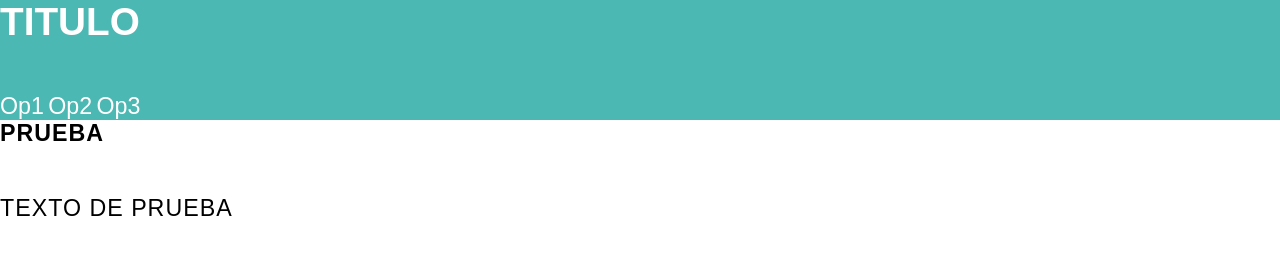
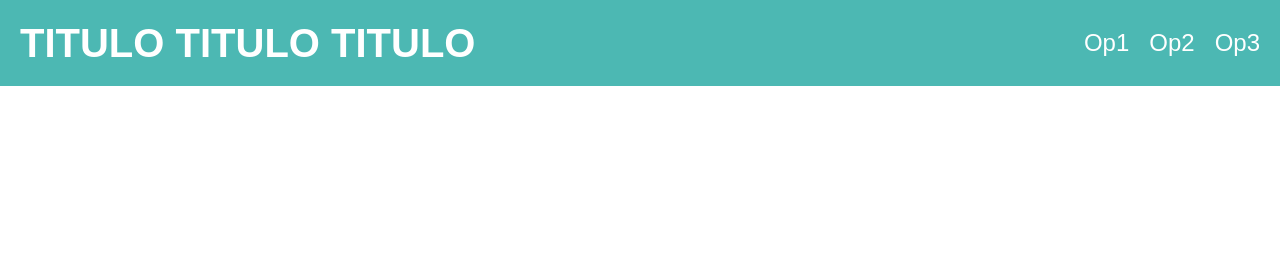
Before and after one commit to Xoxemy/evento-web, a website: page index.html in a window 1280 px wide. Drawn offline with Linux system fonts and the light colour scheme.

Commit message:
+ UPDATE | Header base finalizado (responsive incluido) + UPDATE | Actualización Readme.md (añadido snippets utilizados)

```diff
--- a/index.html
+++ b/index.html
@@ -5,7 +5,7 @@
     <meta charset="UTF-8">
     <meta http-equiv="X-UA-Compatible" content="IE=edge">
     <meta name="viewport" content="width=device-width, initial-scale=1.0">
-    <title>Rock & EDM Festival</title>
+    <title>Festival</title>
     <link rel="preconnect" href="https://fonts.googleapis.com">
     <link rel="preconnect" href="https://fonts.gstatic.com" crossorigin>
     <link href="https://fonts.googleapis.com/css2?family=Montserrat:wght@300;400;700;900&display=swap" rel="stylesheet">
@@ -15,7 +15,7 @@
 <body>
     <header class="header">
         <div class="container contenido-header">
-            <h1>TITULO</h1>
+            <h1>TITULO TITULO TITULO</h1>
 
             <nav class="navegacion-principal">
                 <a href="#">Op1</a>
@@ -26,8 +26,6 @@
         </div>
     </header>
 
-    <h1 class="prueba">Prueba</h1>
-    <p class="texto">Texto de Prueba</p>
 </body>
 
 </html>
--- a/src/scss/base/_globales.scss
+++ b/src/scss/base/_globales.scss
@@ -1,13 +1,13 @@
 @use 'variables' as v; //El as v sirve que para que no tengas que poner variable.$fuente_principal, para que solo pongas v.$fuente_principal
 
 html {
-  font-size: 60.5%;
+  font-size: 62.5%;
   box-sizing: border-box;
 }
 
 *,
-*::before,
-*::after {
+*:before,
+*:after {
   box-sizing: inherit;
 }
 
--- a/src/scss/base/_mixins.scss
+++ b/src/scss/base/_mixins.scss
@@ -1,6 +1,33 @@
-@mixin heading {
+@use "variables" as v;
+
+/*
+CODIGO DE EJEMPLO
+
+@mixin heading() {
     text-transform: uppercase;
     font-size: 2.4rem;
     color: black;
     letter-spacing: 1px;
+} */
+
+@mixin telefono {
+  @media (min-width: v.$telefono) {
+      @content;
+  }
 }
+
+@mixin tablet {
+  @media (min-width: v.$tablet) {
+      @content;
+  }
+}
+@mixin desktop {
+  @media (min-width: v.$desktop) {
+      @content;
+  }
+}
+@mixin desktopXL {
+  @media (min-width: v.$desktopXL) {
+      @content;
+  }
+}
--- a/src/scss/base/_variables.scss
+++ b/src/scss/base/_variables.scss
@@ -9,3 +9,10 @@ $amarillo : #fef46d;
 $morado : #752f97;
 $negro : #000000;
 $blanco : #FFFFFF;
+
+//Tamaños
+
+$telefono: 480px;
+$tablet: 768px;
+$desktop: 992px;
+$desktopXL: 1200px;
--- a/src/scss/layout/_header.scss
+++ b/src/scss/layout/_header.scss
@@ -1,28 +1,63 @@
-@use "base/variables" as v;
-@use "base/mixins" as m;
-
+@use 'base/variables' as v;
+@use 'base/mixins' as m;
 
 .header {
     background-color: v.$verde;
 
-  h1 {
-    color: v.$blanco;
+    @include m.tablet {
+        &.fijo {
+            left: 0;
+            top: 0;
+            position: fixed;
+            width: 100%;
+            box-shadow: .1rem .2rem .3rem #333;
         }
     }
 
+    h1 {
+        color: v.$blanco;
+        text-align: center;
+        @include m.tablet {
+            margin: 0;
+        }
+
+    }
+    .contenido-header {
+        padding: 2rem;
+        @include m.tablet {
+            display: flex;
+            justify-content:space-between;
+            align-items: center;
+        }
+    }
+
+}
+
 .navegacion-principal {
+    @include m.tablet {
+        display: flex;
+        gap: 2rem;
+    }
     a {
+        display: block;
+        text-align: center;
         color: v.$blanco;
         font-size: 2.4rem;
+        margin-bottom: 1rem;
+        @include m.tablet {
+            margin: 0;
+        }
 
         &:hover {
-      //El & elimina el espacio que aplica al poner el :hover
             color: v.$amarillo;
-      font-size: 2.4rem;
         }
     }
 }
 
+
+/*
+
+CODIGO DE EJEMPLO
 
 .prueba {
     @include m.heading;
@@ -31,3 +66,4 @@
 .texto {
   @include m.heading;
 }
+ */
```
Also changed, not shown: README.md, build/css/app.css. Lines whose indentation alone changed are shown as unchanged.
